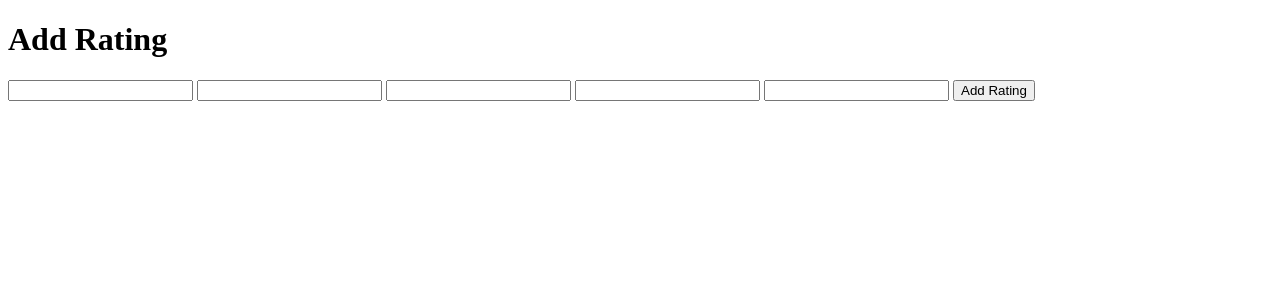
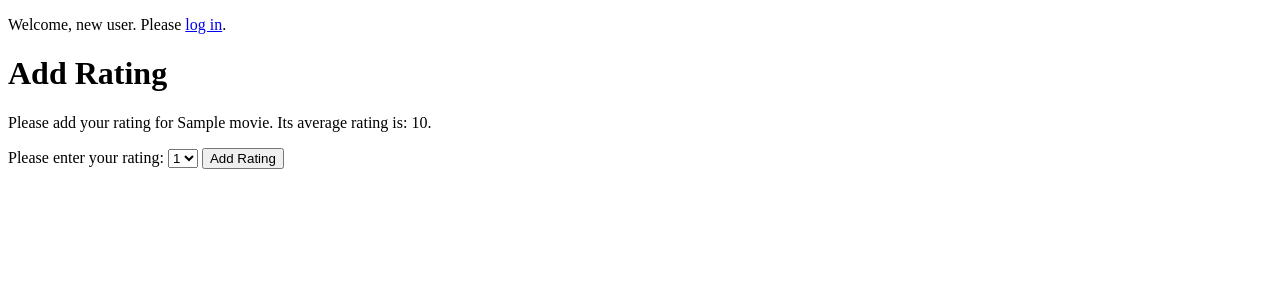
Before and after one commit to mjoneill88/django-movielens, a Django app: template movie_server/movie_recommender/templates/movie_recommender/rate_movie.html in a window 1280 px wide. Shown: the top 300 px of the page. Run offline with Django 3.2, Linux system fonts and the light colour scheme; tables that the repository leaves empty hold one stand-in row (values such as "Sample post"); the template is opened without the code that fills it: values that come from a table or form of the project are taken from there, most other values are stand-ins (such as "Sample title", 1, 10 or a date in 2020).

Commit message:
Forms works.

```diff
--- a/movie_server/movie_recommender/forms.py
+++ b/movie_server/movie_recommender/forms.py
@@ -1,14 +1,16 @@
-from django.forms import ModelForm
+from django import forms
+from django.template import RequestContext
 from .models import Movie, Rater, Rating
 
 
-class RaterForm(ModelForm):
+class RaterForm(forms.ModelForm):
     class Meta:
         model = Rater
         fields = ('rater_id', 'age', 'sex', 'occupation', 'zip_code')
 
 
-class RatingForm(ModelForm):
+class RatingForm(forms.ModelForm):
+    rating = forms.ChoiceField(choices=Rating.rating_choices, help_text='Please enter your rating:')
     class Meta:
         model = Rating
         fields = ('rating', )
--- a/movie_server/movie_recommender/templates/movie_recommender/rate_movie.html
+++ b/movie_server/movie_recommender/templates/movie_recommender/rate_movie.html
@@ -5,9 +5,18 @@
     </head>
 
     <body>
+        {% if user.is_authenticated %}
+        {% with current_id=user.rater.rater_id %}
+        <p>Welcome, <a href="{% url 'movie_recommender:user' current_id %}">{{ user.username }}</a>. Thanks for logging in. <a href="{% url 'logout' %}">Log Out</a></p>
+        {% endwith %}
+        {% else %}
+            <p>Welcome, new user. Please <a href="{% url 'login' %}">log in</a>.</p>
+        {% endif %}
         <h1>Add Rating</h1>
-
-        <form id="rate_movie_form" method="post" action="/movie_recommender/rate_movie/">
+<p>
+    Please add your rating for {{movie.title}}. Its average rating is: {{movie_average}}.
+</p>
+        <form id="RatingForm" method="post" action="">
 
             {% csrf_token %}
             {% for hidden in form.hidden_fields %}
```
Also changed, not shown: movie_server/movie_recommender/views.py (+10 -8 lines).
